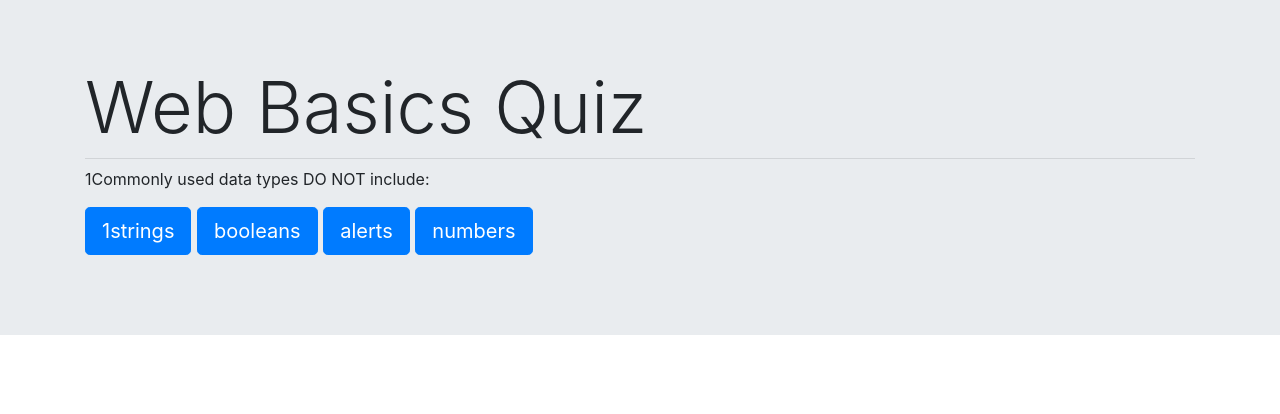
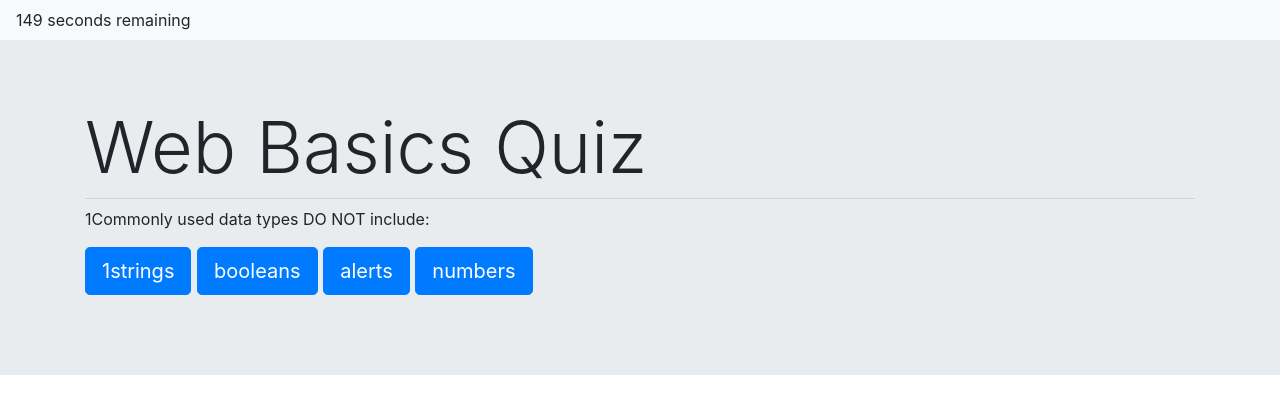
Before and after one commit to Dalton-Earl/Coding-Quiz, a plain HTML site: page index.html in a window 1280 px wide. Both pictures are taken after a click on the button "Start Quiz!". Drawn offline with nearby package versions, Linux system fonts and the light colour scheme.

Commit message:
the timer is working

```diff
--- a/index.html
+++ b/index.html
@@ -12,7 +12,11 @@
     <link rel="stylesheet" href="https://stackpath.bootstrapcdn.com/bootstrap/4.3.1/css/bootstrap.min.css">
   </head>
   <body>
-
+    <nav class="navbar navbar-expand-lg navbar-light bg-light">
+      <span class="timer">
+        Navbar text with an inline element
+      </span>
+    </nav>
       <div class="jumbotron jumbotron-fluid">
         <div class="container">
           <h1 class="display-3">Web Basics Quiz</h1>
--- a/questions.js
+++ b/questions.js
@@ -58,6 +58,8 @@ var questions = [
   var quizButton = $(".startQuiz",);
 
   var qN = 0;
+  var timerEl = $(".timer");
+  var timeLeft = questions.length * 15;
 
   function displayAnswers(){
     var questionChoice = questions[qN].choices.length;
@@ -76,6 +78,8 @@ var questions = [
       displayQuestions();
 
       displayAnswers();
+      var answer = this;
+      console.log(answer.text());
     });
 
     }
@@ -83,28 +87,41 @@ var questions = [
 
       if(questions.length > qN ){
 
-        // console.log(qN);
-        // console.log(questions.length);
         $("#question").html(questions[qN].title);
 
-        } else {
-          $("#question").html("the quiz is done!")
+        }
+        else {
+          $("#question").html("the quiz is done!");
           //run a function that displays the quiz score in this statement.
+          timerEl.html("the quiz is done!");
         }
 
     }
+    function startTimer() {
+
+      console.log(timeLeft)
+
+      var timeInterval = setInterval(function() {
+        timerEl.text( timeLeft + " seconds remaining")
+        timeLeft--;
+
+        if (timeLeft === 0 ) {
+          timerEl.text("");
+          clearInterval(timeInterval);
+        }
+
+
+      }, 1000);
+    }
 
   quizButton.click(function(){
+
    displayQuestions();
    displayAnswers();
-
+   startTimer();
 
 
 
   });
 
-
-  // function startTimer(){
-
-  // }
 });
```
